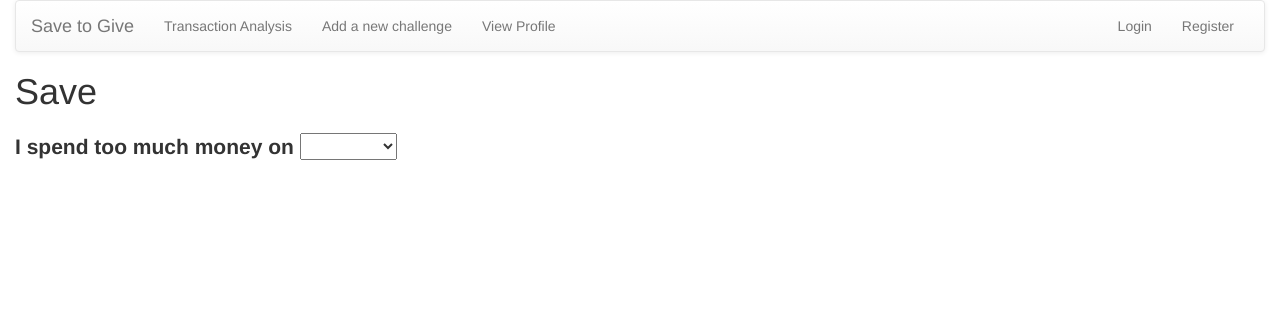
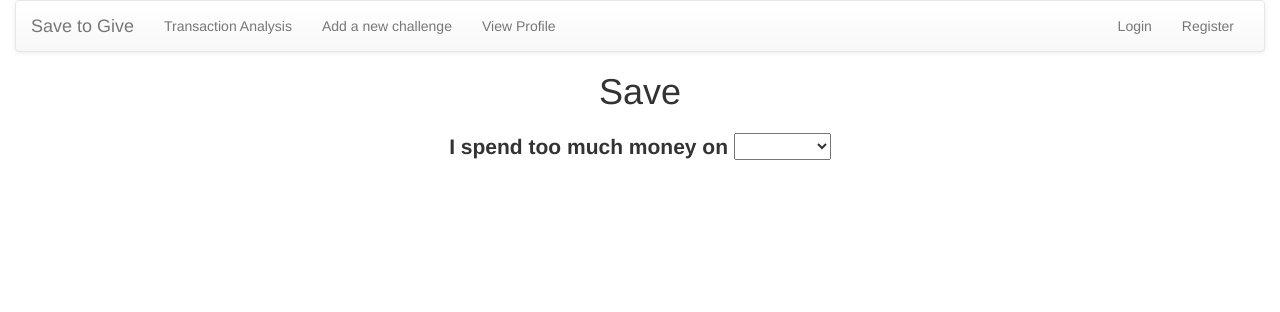
Before and after one commit to apromessi/Save-to-Give, a Flask app: page /challenge_builder in a window 1280 px wide. Shown: the top 312 px of the page. Run offline with Flask 2, Linux system fonts and the light colour scheme; tables that the repository leaves empty hold one stand-in row (values such as "Sample post"); some libraries are stand-ins or nearby versions.

Commit message:
debugged challenge builder

```diff
--- a/static/savetogive.css
+++ b/static/savetogive.css
@@ -27,12 +27,7 @@
 .donation_info_link.text-primary:hover {
   color: #286090;
 }
-/*.donation_info_link.text-success:hover {
-  color: #2b542c;
-}*/
-/*.donation_info_link:hover {
+
+.cover-container{
+  text-align: center;
 }
-
-.donation_info_link:active {
-    color: #c3c3c3;
-}*/
--- a/templates/challenge_builder.html
+++ b/templates/challenge_builder.html
@@ -5,6 +5,7 @@
 <div class="site-wrapper-inner">
 <div class="cover-container">
 
+<div class="box">
 <div id="step1" class="inner cover">
   <h1 class="cover-heading">Save<h1>
     <form class="lead">
@@ -25,11 +26,13 @@
             <input type="number" name="qty" id="qty" oninput="showStep3()"> <span class="alt"></span><br>
         </label>
     </form>
+    <p id="calculated_savings"><p>
+</div>
 </div>
 
+<div class="box">
 <div id="step3">
-    <p>You will save $<span class="savings"></span>!</p>
-    <h1>Give</h1>
+    <h1 class="cover-heading">Give</h1>
     <h4>Here are three donation items that most closely match the amount you are saving:</h4>
     <div id="challenge"></div>
 </div>
@@ -74,6 +77,8 @@
             function (result) {
                 var donation_amt = (result.savings * qty);
                 donation_amt = (donation_amt).toFixed(2);
+                $("#calculated_savings").html("You will save $<span " +
+                                "class='savings'></span>!");
                 $(".savings").text(donation_amt);
 
                 $.get(
@@ -84,7 +89,7 @@
                                 "<p>With $<span id='donation_price'>" +
                                 donation_obj.donation_price +
                                 "</span> you can <span id='donation_item'> <a href='#'" +
-                                "class=donation_info_link'>" +
+                                "class='donation_info_link'>" +
                                 donation_obj.donation_item + "</a></span>!</p>",
 
                                 "<div class='donation_info'><p>" +
```
